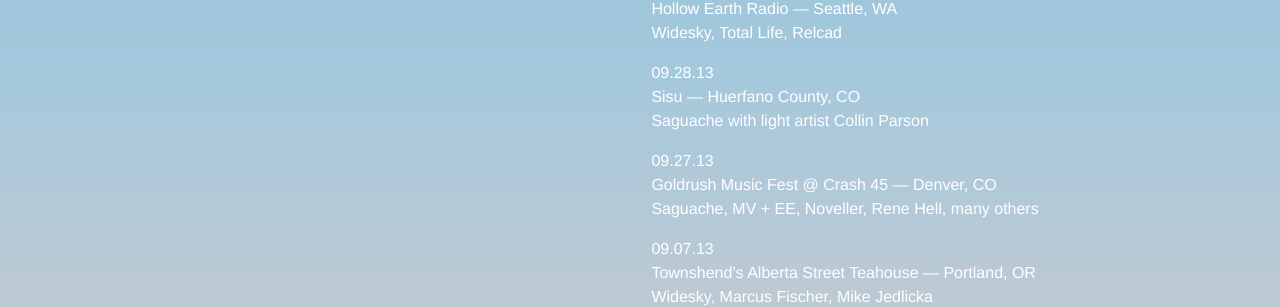
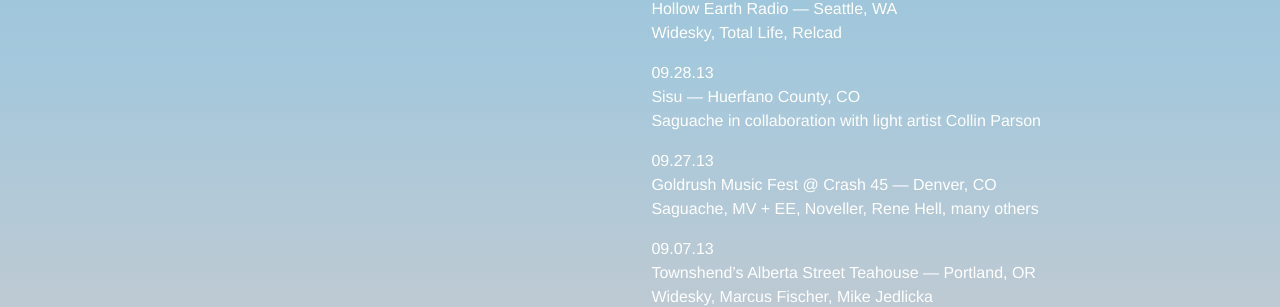
Before and after one commit to sethchrisman/sethchrisman.github.io, a Jekyll site: the page built from archive/index.html, in a window 1280 px wide and 900 px high, scrolled down 702 px. Shown: the part 148-455 px from the top of the window. Built offline with Jekyll 4.4.1, drawn with Linux system fonts in a browser that asks for light colours.

Commit message:
Updated performances.yml

```diff
--- a/_data/performances.yml
+++ b/_data/performances.yml
@@ -45,7 +45,7 @@
 - date: 09.28.13
   venue: Sisu
   location: "Huerfano County, CO"
-  lineup: "Saguache with light artist Collin Parson"
+  lineup: "Saguache in collaboration with light artist Collin Parson"
 
 - date: 09.27.13
   venue: Goldrush Music Fest @ Crash 45
```
